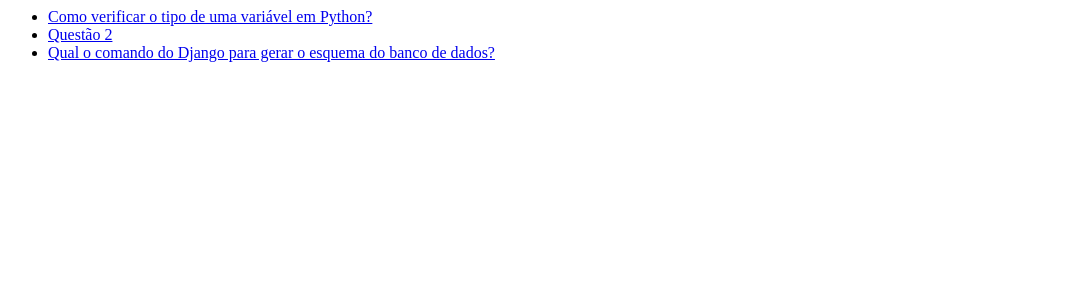
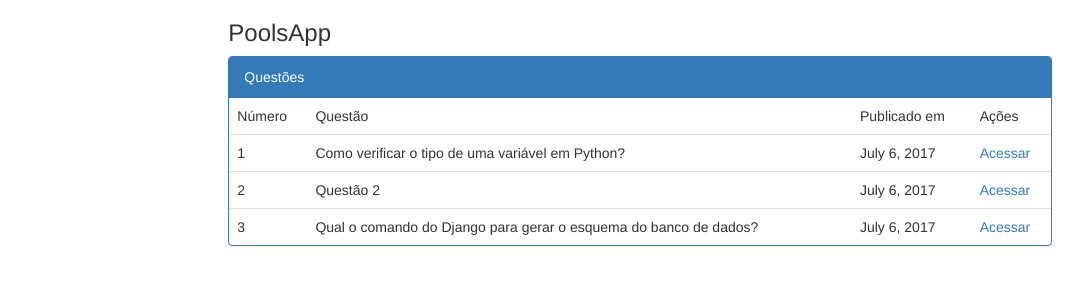
Before and after one commit to Marlysson/Tecnologo-ADS, a Django app: page / in a window 1280 px wide. Shown: the top 300 px of the page, without its empty margins (0-1083 px from the left). Run offline with Django 3.2, Linux system fonts and the light colour scheme; data comes from the database, SQL or seed files in the repository; both versions use the stored data as it was after the commit; some libraries are stand-ins or nearby versions.

Commit message:
Concluindo exercicion 3

```diff
--- /dev/null
+++ b/Topicos-Especiais/mysite/pools/templates/base.html
@@ -0,0 +1,17 @@
+<!DOCTYPE html>
+<html>
+<head>
+	<title>Polls App</title>
+	<link rel="stylesheet" href="https://maxcdn.bootstrapcdn.com/bootstrap/3.3.7/css/bootstrap.min.css">
+</head>
+<body>
+
+<div class="row col-lg-8 col-lg-offset-2">
+<div class="header">
+	<h3>PoolsApp</h3>
+</div>
+	{% block conteudo %}
+	{% endblock %}
+</div>
+</body>
+</html>
--- a/Topicos-Especiais/mysite/pools/templates/index.html
+++ b/Topicos-Especiais/mysite/pools/templates/index.html
@@ -1,6 +1,37 @@
+{% extends 'base.html' %}
 
-<ul>
-{% for questao in questoes%}
-	<li><a href="{% url 'detalhar' questao.id %}">{{questao.question_text}}</a></li>
-{% endfor%}
-</ul>
+{% block conteudo %}
+<div class="panel panel-primary">
+
+	<div class="panel-heading">Questões</div>
+
+	<table class="table">
+		<thead>
+			<tr>
+				<td>Número</td>
+				<td>Questão</td>
+				<td>Publicado em</td>
+				<td>Ações</td>
+			</tr>
+		</thead>
+		<tbody>
+		{% for questao in questoes %}
+			<tr>
+
+
+					<td>{{ questao.id}} </td>
+					<td>{{questao.question_text}}</td>
+					<td>{{questao.pub_date}}</td>
+					<td>
+						<a href="{% url 'detalhar' questao.id %}">Acessar</a>
+					</td>
+			</tr>
+			{% empty %}
+				 Não há questões
+			{% endfor %}
+
+		</tbody>
+	</table>
+</div>
+
+{% endblock %}
```
Also changed, not shown: Topicos-Especiais/mysite/db.sqlite3 (added).
